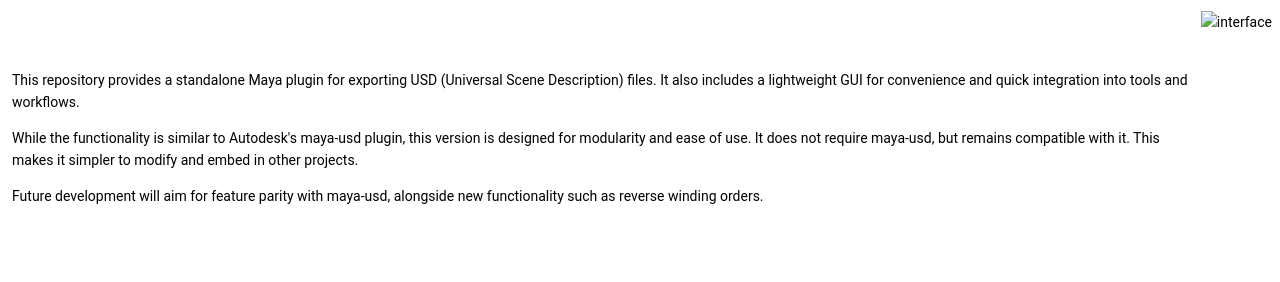
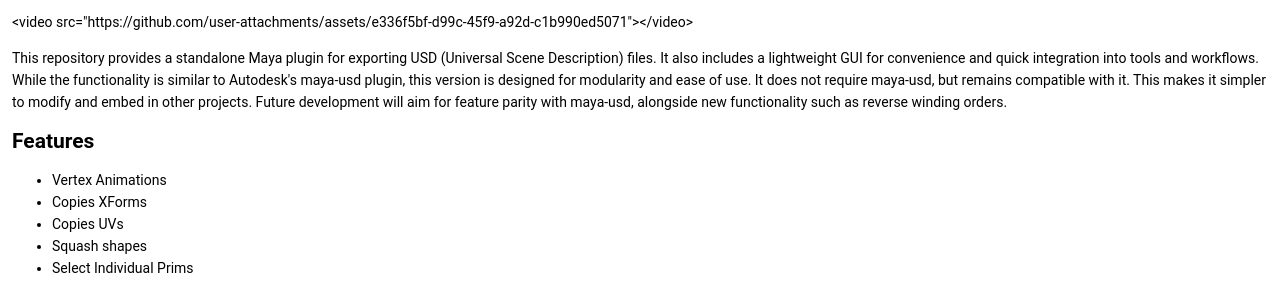
Before and after one commit to ParkerBritt/maya-usd-export, a plain HTML site: page index.html in a window 1280 px wide. Shown: the part 515-797 px from the top of the page. Drawn offline with Linux system fonts and the light colour scheme.

Commit message:
deploy: 72c9528aa9e0e1181dadd638cccbba2f69df0e0e

```diff
--- a/index.html
+++ b/index.html
@@ -74,22 +74,16 @@ $(function() {
 <div class="contents">
 <div class="textblock"><p><a class="anchor" id="md_README"></a> </p><h1 align="center">Maya USD Export</h1>
 <p align="center"></p>
-<p><img src="https://img.shields.io/badge/Maya-37A5CC?style=for-the-badge&amp;logo=autodeskmaya&amp;logoColor=white" alt="" class="inline"/> <img src="https://img.shields.io/badge/Qt-41CD52?style=for-the-badge&amp;logo=Qt&amp;logoColor=white" alt="" class="inline"/> <a href="https://github.com/ParkerBritt?tab=repositories&amp;q=&amp;type=&amp;language=c%2B%2B&amp;sort="><img src="https://parkerbritt.com/badge?label=C%2B%2B&amp;icon=cpp&amp;color=00599C" alt="" class="inline"/></a> </p>
-<p><img src="screenshots/user_interface.png" alt="interface" align="right" height="400px" class="inline"/> <br  />
-<br  />
- </p>
-<p>This repository provides a standalone Maya plugin for exporting USD (Universal Scene Description) files. It also includes a lightweight GUI for convenience and quick integration into tools and workflows.</p>
-<p>While the functionality is similar to Autodesk's maya-usd plugin, this version is designed for modularity and ease of use. It does not require maya-usd, but remains compatible with it. This makes it simpler to modify and embed in other projects.</p>
-<p>Future development will aim for feature parity with maya-usd, alongside new functionality such as reverse winding orders. </p>
-<p><br  />
-<br  />
-<br  />
-</p>
+<p><img src="https://img.shields.io/badge/Maya-37A5CC?style=for-the-badge&amp;logo=autodeskmaya&amp;logoColor=white" alt="" class="inline"/> <img src="https://img.shields.io/badge/Qt-41CD52?style=for-the-badge&amp;logo=Qt&amp;logoColor=white" alt="" class="inline"/> <img src="https://img.shields.io/badge/C++-00599C?style=for-the-badge&amp;logo=cplusplus&amp;logoColor=white" alt="" class="inline"/> </p>
+<p>&lt;video src="https://github.com/user-attachments/assets/e336f5bf-d99c-45f9-a92d-c1b990ed5071"&gt;&lt;/video&gt;</p>
+<p>This repository provides a standalone Maya plugin for exporting USD (Universal Scene Description) files. It also includes a lightweight GUI for convenience and quick integration into tools and workflows. While the functionality is similar to Autodesk's maya-usd plugin, this version is designed for modularity and ease of use. It does not require maya-usd, but remains compatible with it. This makes it simpler to modify and embed in other projects. Future development will aim for feature parity with maya-usd, alongside new functionality such as reverse winding orders. </p>
 <h2><a class="anchor" id="autotoc_md0"></a>
 Features</h2>
 <ul>
 <li>Vertex Animations</li>
-<li>Copies XForm</li>
+<li>Copies XForms</li>
+<li>Copies UVs</li>
+<li>Squash shapes</li>
 <li>Select Individual Prims</li>
 <li>Set Individual Types</li>
 <li>Set Output Path</li>
```
